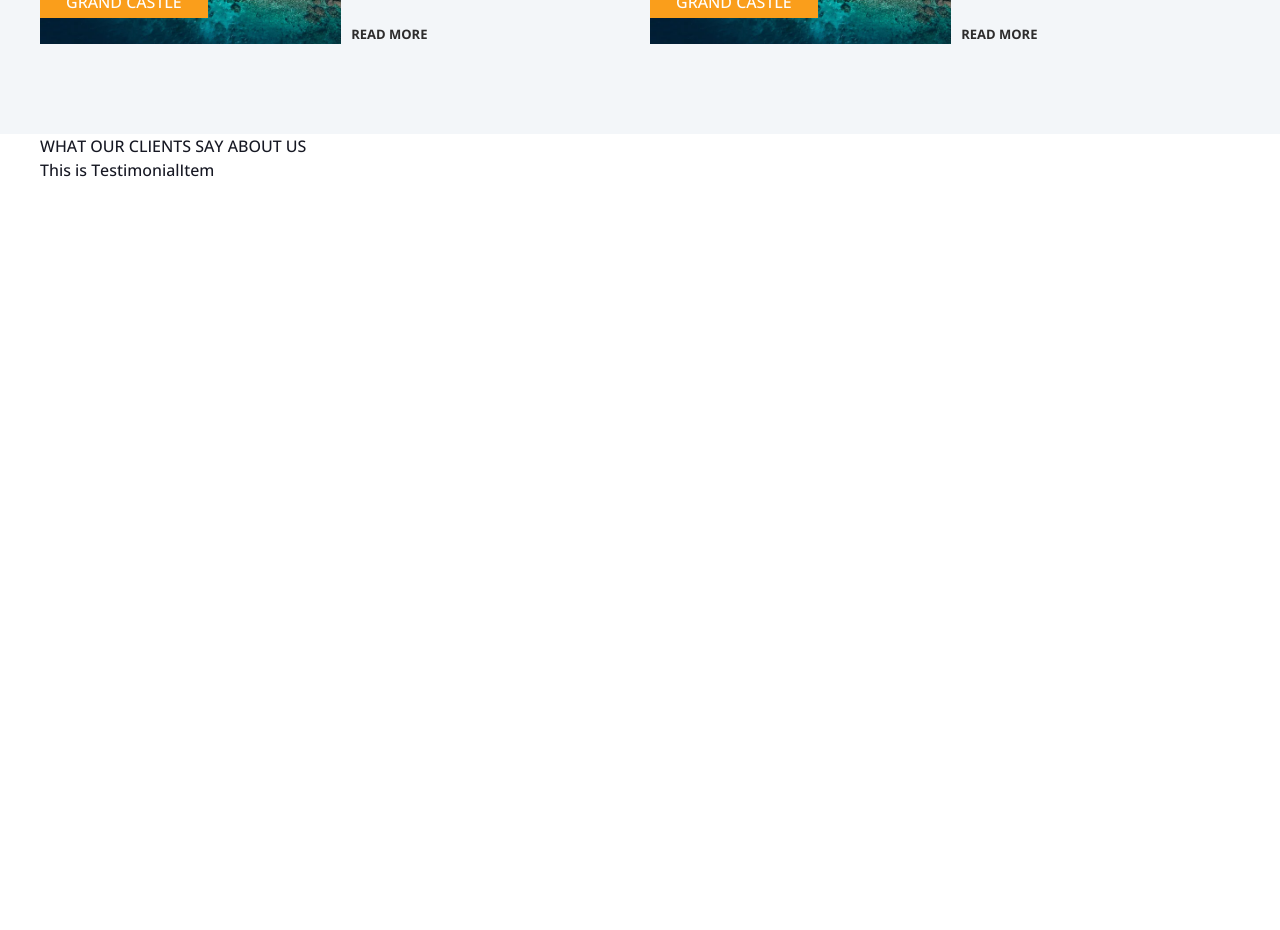
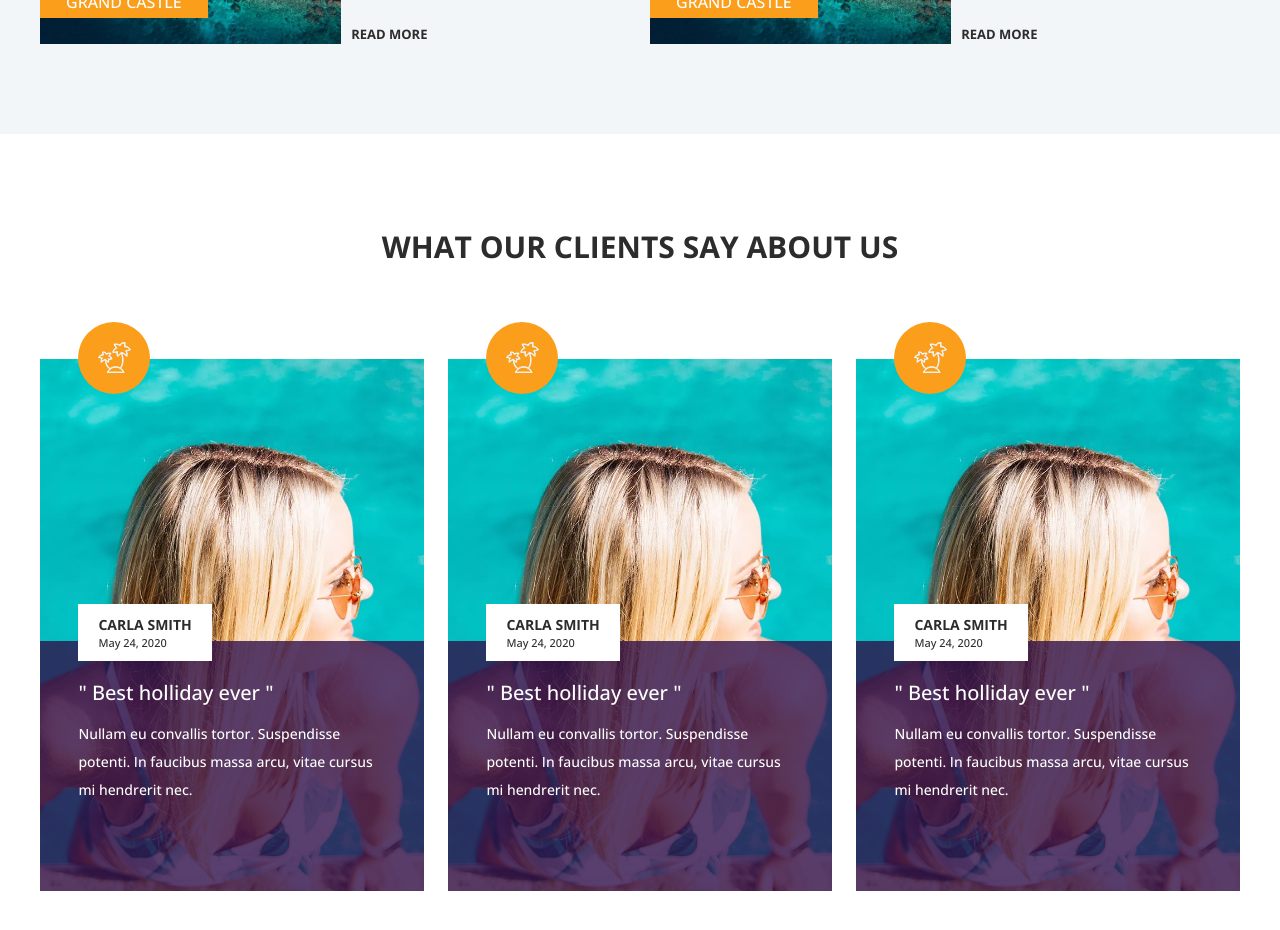
Before and after one commit to Pha1Huynh/travel_app_fe_react, a React (Create React App) app: page / in a window 1280 px wide. Shown: the part 3220-4150 px from the top of the page. Built offline with nearby package versions, Linux system fonts and the light colour scheme.

Commit message:
complete testimonials

```diff
--- a/src/components/HomePageComponents/MenuHeader/MenuHeader.scss
+++ b/src/components/HomePageComponents/MenuHeader/MenuHeader.scss
@@ -61,7 +61,7 @@
                     background: linear-gradient(to right, #fa9e1b, #8d4fff);
                     margin-top: .6rem;
                     opacity   : 0;
-                    transition: .3s;
+                    transition: var(--transition-primary);
                 }
 
                 &.active::after {
@@ -85,7 +85,7 @@
                 font-size  : 1.8rem;
                 color      : #fff;
                 font-weight: 800;
-                transition : .3s;
+                transition : var(--transition-primary);
             }
 
             .search-form {
--- a/src/components/HomePageComponents/OfferItem/OfferItem.scss
+++ b/src/components/HomePageComponents/OfferItem/OfferItem.scss
@@ -27,7 +27,7 @@
 
             &:hover {
                 opacity   : .8;
-                transition: .6s;
+                transition: var(--transition-primary);
             }
         }
     }
@@ -84,7 +84,7 @@
 
             &:hover {
                 color     : var(--yellow-color);
-                transition: .4s ease;
+                transition: var(--transition-primary);
             }
 
         }
--- a/src/components/HomePageComponents/SearchTour/SearchTour.scss
+++ b/src/components/HomePageComponents/SearchTour/SearchTour.scss
@@ -20,7 +20,7 @@
             justify-content: center;
             align-items    : center;
 
-            transition : .3s;
+            transition : var(--transition-primary);
             font-size  : 1.4rem;
             font-weight: 700;
             line-height: 9.4rem;
--- a/src/components/HomePageComponents/Testimonials/Testimonials.scss
+++ b/src/components/HomePageComponents/Testimonials/Testimonials.scss
@@ -0,0 +1,23 @@
+.testimonials-container {
+    padding: 9rem 0;
+
+    .max-wide-1200 {
+        .testimonials-list {
+            display              : grid;
+            grid-template-columns: 1fr 1fr 1fr;
+            column-gap           : 2.4rem;
+
+
+
+        }
+
+        .title {
+            color        : var(--title-color);
+            font-size    : 3rem;
+            font-weight  : 650;
+            text-align   : center;
+            margin-bottom: 9rem;
+        }
+
+    }
+}
--- a/src/components/HomePageComponents/Testimonials/Testimonials.tsx
+++ b/src/components/HomePageComponents/Testimonials/Testimonials.tsx
@@ -1,4 +1,7 @@
 import TestimonialItem from '../../TestimonialItem/TestimonialItem';
+import tripImg from '../../../images/icons/trip.webp'
+import customerImg from '../../../images/testimonials/testimonial1.webp'
+import './Testimonials.scss'
 function Testimonials() {
   return (
     <>
@@ -6,7 +9,10 @@ function Testimonials() {
         <div className="max-wide-1200">
           <p className="title">WHAT OUR CLIENTS SAY ABOUT US</p>
           <div className="testimonials-list">
-            <TestimonialItem />
+            <TestimonialItem image={customerImg} icon={tripImg} dateTime='May 24, 2020' customerName='CARLA SMITH' title='Best holliday ever' description='Nullam eu convallis tortor. Suspendisse potenti. In faucibus massa arcu, vitae cursus mi hendrerit nec.' />
+            <TestimonialItem image={customerImg} icon={tripImg} dateTime='May 24, 2020' customerName='CARLA SMITH' title='Best holliday ever' description='Nullam eu convallis tortor. Suspendisse potenti. In faucibus massa arcu, vitae cursus mi hendrerit nec.' />
+            <TestimonialItem image={customerImg} icon={tripImg} dateTime='May 24, 2020' customerName='CARLA SMITH' title='Best holliday ever' description='Nullam eu convallis tortor. Suspendisse potenti. In faucibus massa arcu, vitae cursus mi hendrerit nec.' />
+
           </div>
         </div>
       </div>
--- a/src/components/TestimonialItem/TestimonialItem.scss
+++ b/src/components/TestimonialItem/TestimonialItem.scss
@@ -0,0 +1,84 @@
+.testimonialsItem-container {
+    height: 53.2rem;
+
+    background-position: center center;
+    background-repeat  : no-repeat;
+    background-size    : cover;
+    position           : relative;
+
+    .icon {
+        background-color: var(--yellow-color);
+        width           : 7.2rem;
+        height          : 7.2rem;
+        border-radius   : 999px;
+        display         : flex;
+        justify-content : center;
+        align-items     : center;
+        position        : absolute;
+        left            : var(--position-absolute-left);
+        top             : -7%;
+        transition      : all .4s ease;
+
+        &:hover {
+            filter: brightness(125%);
+
+        }
+
+
+
+        img {
+            filter: brightness(200%) grayscale(100%);
+
+        }
+    }
+
+    .customer-info {
+        color           : var(--title-color);
+        background-color: #fff;
+        position        : absolute;
+        left            : var(--position-absolute-left);
+        top             : 46%;
+        padding         : 1rem 2rem;
+        z-index         : 1;
+
+        .name {
+            font-size     : 1.4rem;
+            text-transform: uppercase;
+            font-weight   : 650;
+
+        }
+
+        .dateTime {
+            font-size: 1.1rem;
+        }
+    }
+
+    .customer-comment {
+        position   : absolute;
+        left       : var(--position-absolute-left);
+        right      : 10%;
+        color      : #fff;
+        top        : 60%;
+        z-index    : 1;
+        font-weight: normal;
+
+        .customer-comment-title {
+            font-size    : 2rem;
+            margin-bottom: 1.2rem;
+        }
+
+        .customer-comment-description {
+            font-size  : 1.4rem;
+            line-height: 2;
+        }
+    }
+
+    .bottom-background {
+        position        : absolute;
+        bottom          : 0;
+        width           : 100%;
+        height          : 47%;
+        display         : block;
+        background-color: rgba(49, 18, 75, .8);
+    }
+}
--- a/src/components/TestimonialItem/TestimonialItem.tsx
+++ b/src/components/TestimonialItem/TestimonialItem.tsx
@@ -1,6 +1,22 @@
+import { ITestimonialItem } from '../../interfaces/components/testimonials.interface';
 import './TestimonialItem.scss';
-function TestimonialItem() {
-  return <>This is TestimonialItem</>;
+function TestimonialItem(props: ITestimonialItem) {
+  const { image, icon, customerName, dateTime, title, description } = props
+  return <>
+    <div className='testimonialsItem-container' style={{ backgroundImage: `url(${image})` }}>
+      <div className='icon'><img src={icon} alt='' /></div>
+      <div className='customer-info'>
+        <p className='name'>{customerName}</p>
+        <p className='dateTime'>{dateTime}</p>
+      </div>
+      <div className='customer-comment'>
+        <p className='customer-comment-title'>" {title} "</p>
+        <p className='customer-comment-description'>{description}</p>
+      </div>
+      <div className='bottom-background'></div>
+
+    </div>
+  </>;
 }
 
 export default TestimonialItem;
--- a/src/hoc/GlobalStyles/GlobalStyles.scss
+++ b/src/hoc/GlobalStyles/GlobalStyles.scss
@@ -27,6 +27,8 @@
     --third-star-color : #fbb53d;
     --fourth-star-color: #fa9e1b;
 
+    --position-absolute-left: 10%;
+    --transition-primary    : all .4s ease;
 }
 
 html {
@@ -57,7 +59,7 @@ body {
     background-color: var(--primary-color);
     cursor          : pointer;
     color           : var(--white);
-    transition      : .4s;
+    transition      : var(--transition-primary);
     border-radius   : 50px;
     border          : none;
     text-align      : center;
@@ -81,7 +83,7 @@ body {
     height         : 5.3rem;
     text-align     : center;
     text-transform : uppercase;
-    transition     : 0.4s;
+    transition     : var(--transition-primary);
     background-size: 200% auto;
     color          : white;
 
```
Also changed, not shown: src/interfaces/components/testimonials.interface.ts (added, +8 -0 lines).
